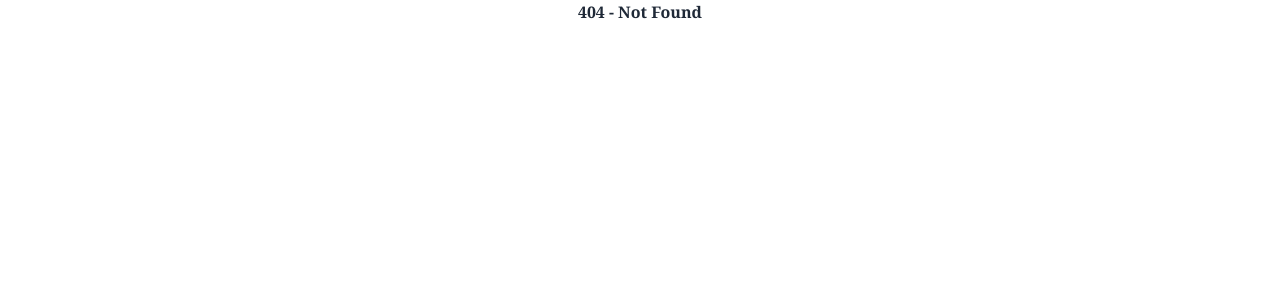
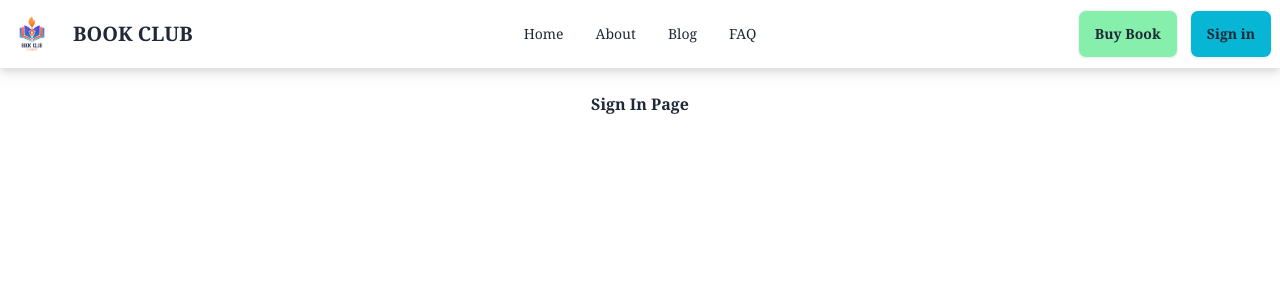
Before and after one commit to asma-maria/Simple-Book-Shop-Website, a React (Vite) app: page /signin in a window 1280 px wide. Before the commit this address had no page. Shown: the top 300 px of the page. Built offline with nearby package versions, Linux system fonts and the light colour scheme.

Commit message:
my commit

```diff
--- a/src/components/product/SingleProduct.jsx
+++ b/src/components/product/SingleProduct.jsx
@@ -9,7 +9,7 @@ export default function SingleProduct(props) {
 
       <Link to={ROUTES.SINGLE_PRODUCTS.DYNAMIC(product.bookId)}>
 
-      <div className="card glass w-100 shadow rounded border border-red-300 gap-6">
+      <div className="card glass w-100 shadow rounded border border-red-00 gap-6">
       <figure>
         <img className="w-full h-72 object-cover"
           src={product.image}
--- a/src/components/shared/Navbar.jsx
+++ b/src/components/shared/Navbar.jsx
@@ -52,7 +52,7 @@ export default function navbar() {
 
     <Link to="/books" className="btn bg-green-300  hover:text-orange-600" >Buy Book</Link>
 
-    <a className="btn bg-cyan-500 hover:text-orange-600">Sign in</a>
+    <Link to="/signin" className="btn bg-cyan-500 hover:text-orange-600">Sign in</Link>
   </div>
 </div>
 
--- /dev/null
+++ b/src/pages/BuyBook.jsx
@@ -0,0 +1,14 @@
+import React from 'react'
+import Navbar from "../components/shared/Navbar"
+import Footer from '../components/shared/Footer'
+import ProductList from '../components/product/ProductList'
+
+export default function BuyBook() {
+  return (
+    <div>
+        <Navbar></Navbar>
+        <ProductList></ProductList>
+        <Footer></Footer>
+    </div>
+  )
+}
--- a/src/pages/ProductsDetailsPage.jsx
+++ b/src/pages/ProductsDetailsPage.jsx
@@ -34,7 +34,7 @@ export default function ProductsDetailsPage() {
   return (
 
    <div className='flex flex-col gap-4'>
-     <div className="card lg:card-side bg-base-100 shadow-xl">
+     <div className="card lg:card-side bg-base-100 shadow-xl ">
 
       <img src={book?.image} alt={book?.bookName} />
       <div className="card-body justify-center">
--- /dev/null
+++ b/src/pages/SingIn.jsx
@@ -0,0 +1,12 @@
+import React from 'react'
+import Navbar from '../components/shared/Navbar'
+
+export default function SingIn() {
+  return (
+    <div>
+        <Navbar></Navbar>
+        <br />
+        <h1 className='text-center font-serif font-extrabold'>Sign In Page </h1>
+    </div>
+  )
+}
```
Also changed, not shown: src/router/index.jsx (+9 -2 lines).
